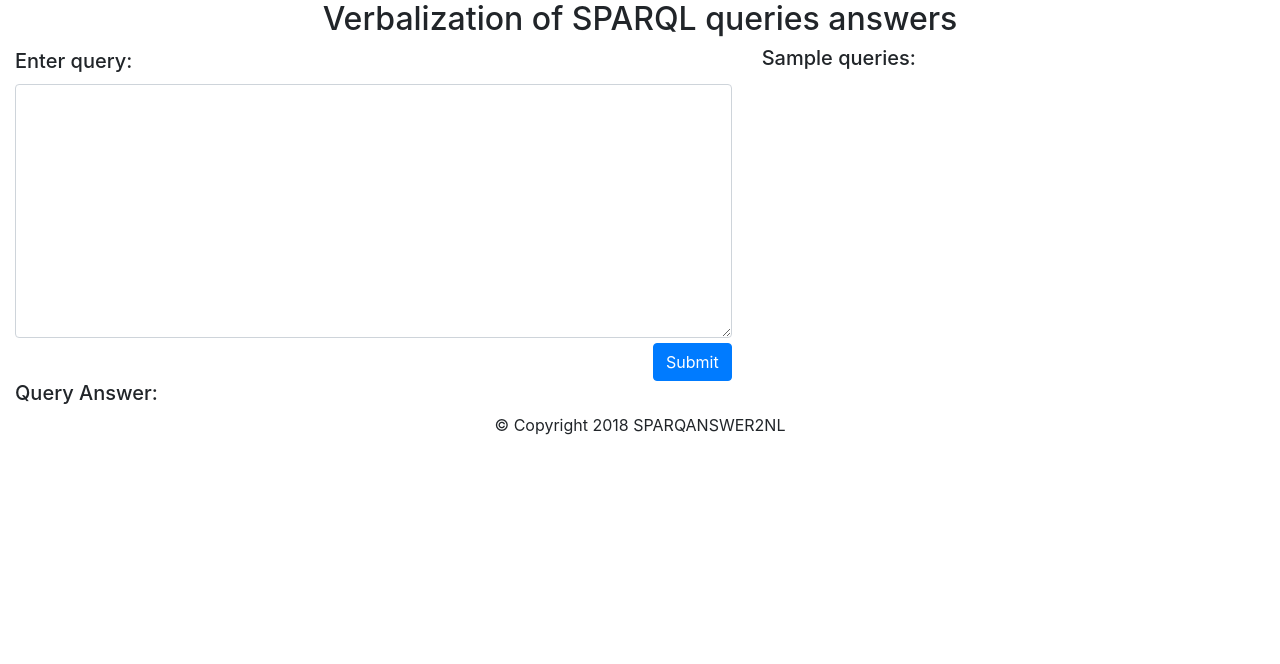
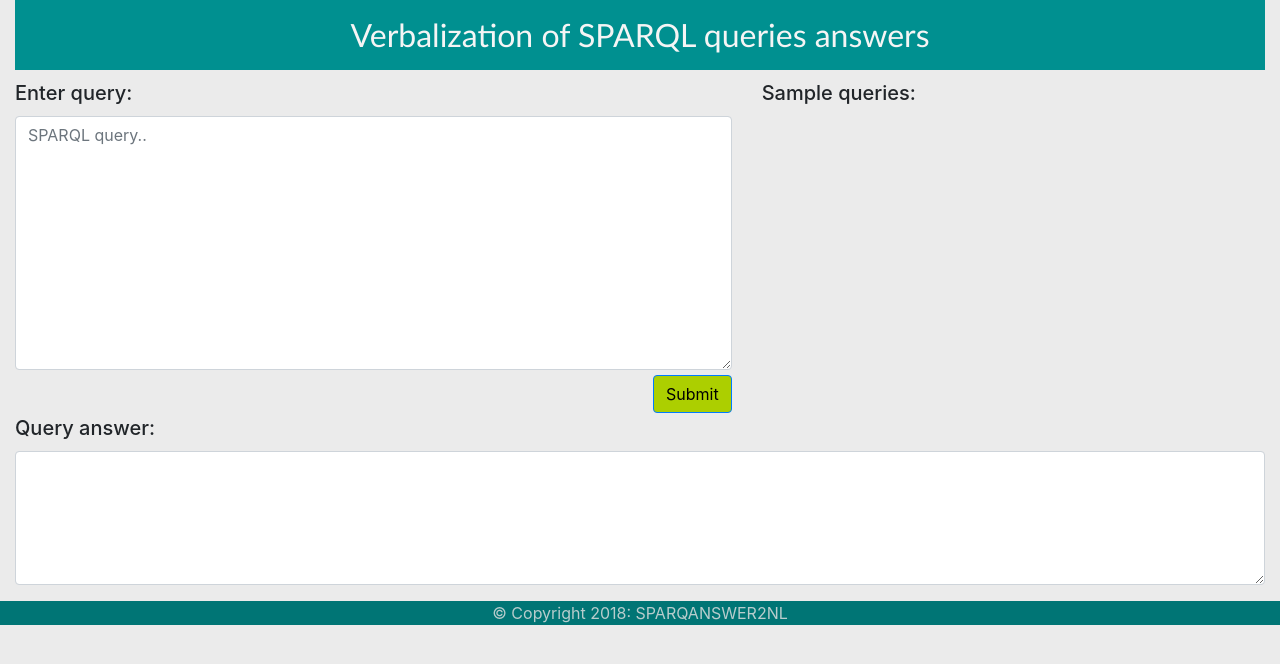
Before and after one commit to Swati17293/Verbalizer, a Flask app: page / in a window 1280 px wide. Shown: the top 664 px of the page. Run offline with Flask 2, Linux system fonts and the light colour scheme; some libraries are stand-ins or nearby versions.

Commit message:
- fix query sample list, - fix page styles, - fix footer styles, - fix answer area, - add placeholder on query input text area

```diff
--- a/static/css/styles.css
+++ b/static/css/styles.css
@@ -1,9 +1,23 @@
 .main-title {
     text-align: center;
+    color: whitesmoke;
+    background-color: #009090;
+    padding-bottom: 1rem;
+    padding-top: 1rem;
+    font-family: 'Trebuchet MS', 'Lucida Sans Unicode', 'Lucida Grande', 'Lucida Sans', Arial, sans-serif;
+}
+body {
+    background: #ebebeb
 }
 
 footer div {
     text-align: center;
+    left: 0;
+    bottom: 0;
+    width: 100%;
+    background-color: #007575;
+    color: #b8cdcd;
+
 }
 div.form-group label {
     font-size: 1.25rem;
@@ -11,6 +25,26 @@
 }
 
 div.form-group .btn {
+    color: black;
     margin-top: 5px;
     float: right;
+    background-color: #accf00;
 }
+
+.list .list-group{
+    max-height: 600px;
+    margin-bottom: 10px;
+    overflow:scroll;
+    -webkit-overflow-scrolling: touch;
+
+}
+div.list label {
+    font-size: 1.25rem;
+    font-weight: 500;
+}
+
+.list .list-group .sample-query {
+    border-bottom: 1px solid black;
+    border-left: 1px solid black;
+    border-right: 1px solid black;
+}
--- a/templates/answer-query.html
+++ b/templates/answer-query.html
@@ -1 +1,4 @@
-<h5>Query Answer:</h5>
+<div class="form-group">
+    <label for="answer">Query answer:</label>
+    <textarea class="form-control" rows="5" id="answer"></textarea>
+</div>
--- a/templates/index.html
+++ b/templates/index.html
@@ -44,7 +44,7 @@
 
   <!-- Footer -->
   <footer class="footer">
-    <div class="container-fluid">&copy; Copyright 2018 SPARQANSWER2NL </div>
+    <div class="container-fluid">&copy; Copyright 2018: SPARQANSWER2NL </div>
   </footer>
   <!-- Footer -->
 
--- a/templates/input-query.html
+++ b/templates/input-query.html
@@ -1,7 +1,7 @@
 <form>
     <div class="form-group">
         <label for="comment">Enter query:</label>
-        <textarea class="form-control" cols="60" rows="10" id="comment"></textarea>
+        <textarea class="form-control" cols="60" rows="10" id="comment" placeholder="SPARQL query.."></textarea>
         <input class="btn btn-primary" type="submit">
     </div>
 </form>
--- a/templates/sample-query.html
+++ b/templates/sample-query.html
@@ -1,6 +1,22 @@
-<h5>Sample queries:</h5>
-<ul>
-    {% for query in queries %}
-    <li>{{query}}</li>
-    {% endfor %}
-</ul>
+<!-- <h5>Sample queries:</h5> -->
+
+<!--<form>
+    <div class="form-group">
+        <label for="sample">Sample queries:</label>
+        <textarea class="form-control" cols="40" rows="10" id="sample"></textarea>
+        <ul>
+            {% for query in queries %}
+            <li>{{query}}</li>
+            {% endfor %}
+        </ul>
+    </div>
+</form>
+-->
+<div class="list">
+    <label>Sample queries:</label>
+    <ul class="list-group">
+        {% for query in queries %}
+        <li class="sample-query">{{query}}</li>
+        {% endfor %}
+    </ul>
+</div>
```
